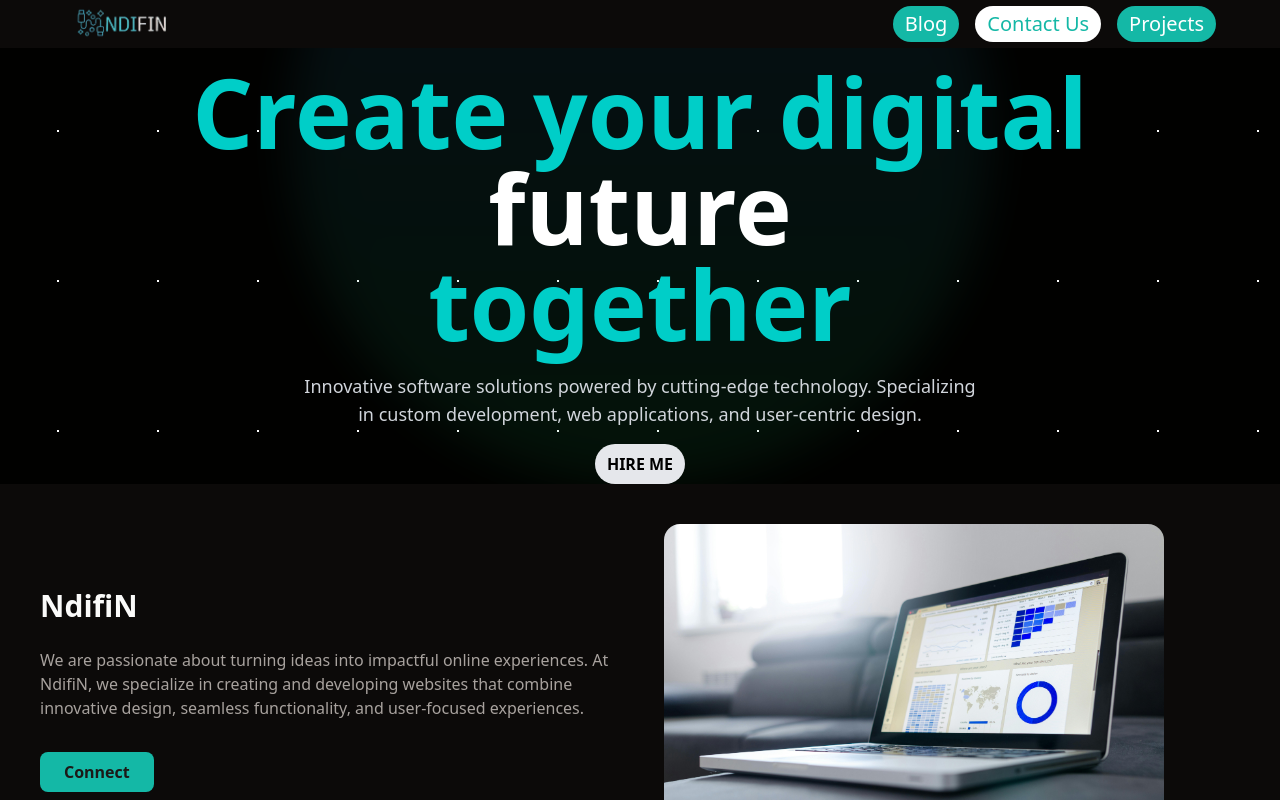
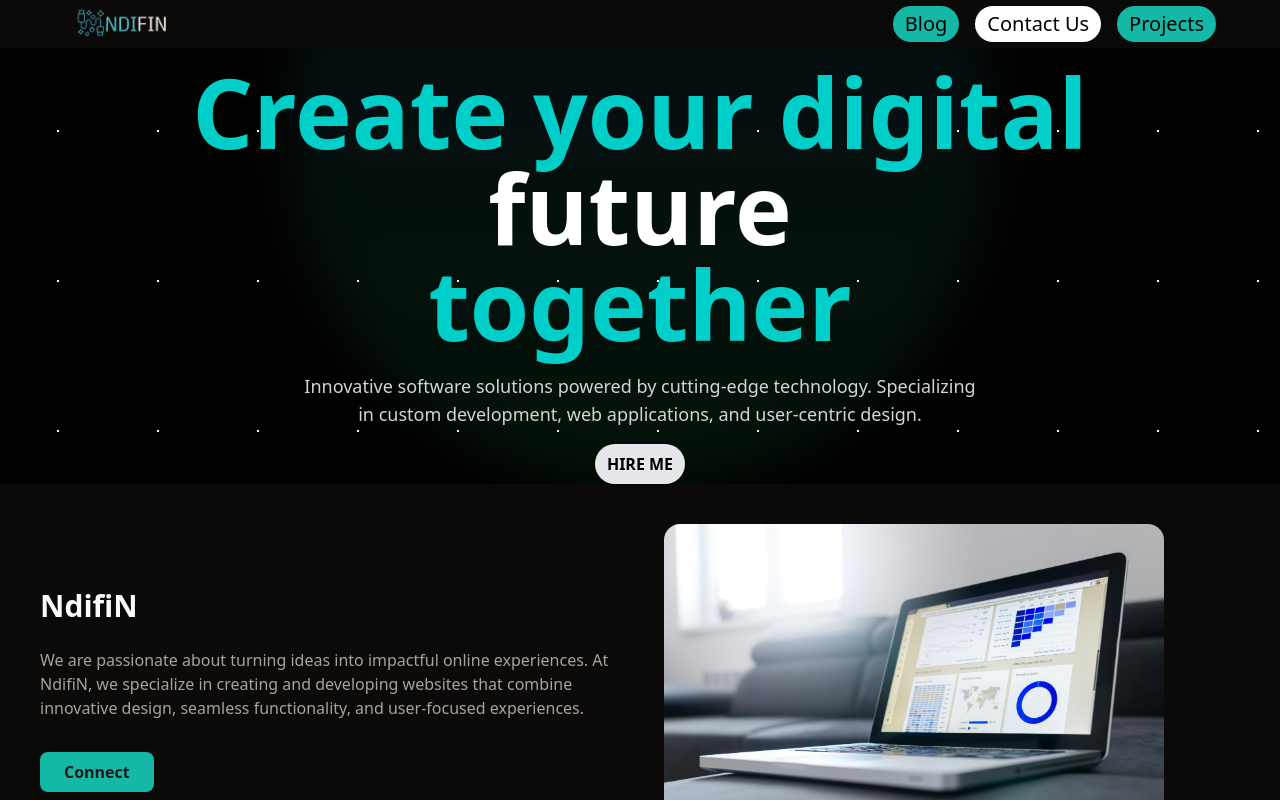
Before and after one commit to Lydiawaka/NdifiN, a Next.js app: page / in a window 1280 px wide. Shown: the top 800 px of the page. Built offline with nearby package versions, Linux system fonts and the light colour scheme.

Commit message:
project page

```diff
--- a/pages/components/Navbar/Page.tsx
+++ b/pages/components/Navbar/Page.tsx
@@ -53,13 +53,12 @@ const Navbar = () => {
         md:shadow-none
       `}>
          <div className="flex space-x-4 md:items-center lg:text-xl">
-            <Link href="/blogs" className="flex bg-teal-500 text-white rounded-full py-1 px-3 hover:bg-slate-50 hover:text-black transition-colors">Blog</Link>
-            <button onClick={handleEmailClick} className="flex bg-white text-teal-500 rounded-full py-1 px-3 hover:bg-teal-500 hover:text-white transition-colors">Contact Us</button>
-            <Link href="/project" className="flex bg-teal-500 text-white rounded-full py-1 px-3 hover:bg-slate-50 hover:text-black transition-colors">Projects</Link>
+            <Link href="/blogs" className="flex bg-teal-500 text-black rounded-full py-1 px-3 hover:bg-slate-50 hover:text-black transition-colors">Blog</Link>
+            <button onClick={handleEmailClick} className="flex bg-white text-black rounded-full py-1 px-3 hover:bg-teal-500 hover:text-white transition-colors">Contact Us</button>
+            <Link href="/project" className="flex bg-teal-500 text-black rounded-full py-1 px-3 hover:bg-slate-50 hover:text-black transition-colors">Projects</Link>
 
           </div>
       </div>
-
 
         </div>
       </nav>
```
